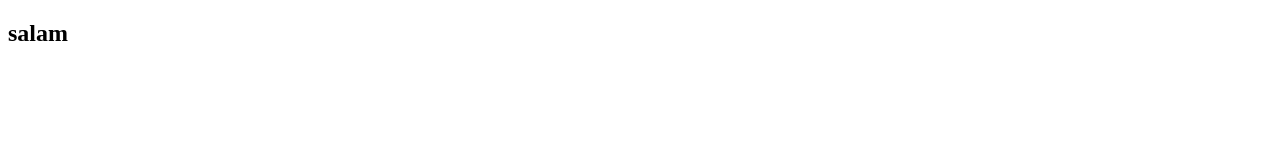
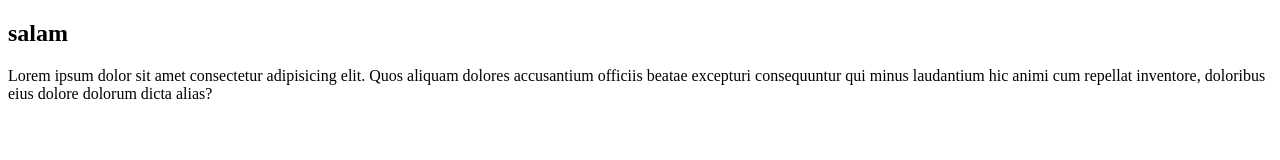
Before and after one commit to saeedEF12/tutrail, a plain HTML site: page index.html in a window 1280 px wide. Drawn offline with Linux system fonts and the light colour scheme.

Commit message:
add p tag

```diff
--- a/index.html
+++ b/index.html
@@ -7,5 +7,6 @@
 </head>
 <body>
     <h2>salam</h2>
+    <p>Lorem ipsum dolor sit amet consectetur adipisicing elit. Quos aliquam dolores accusantium officiis beatae excepturi consequuntur qui minus laudantium hic animi cum repellat inventore, doloribus eius dolore dolorum dicta alias?</p>
 </body>
 </html>
```
